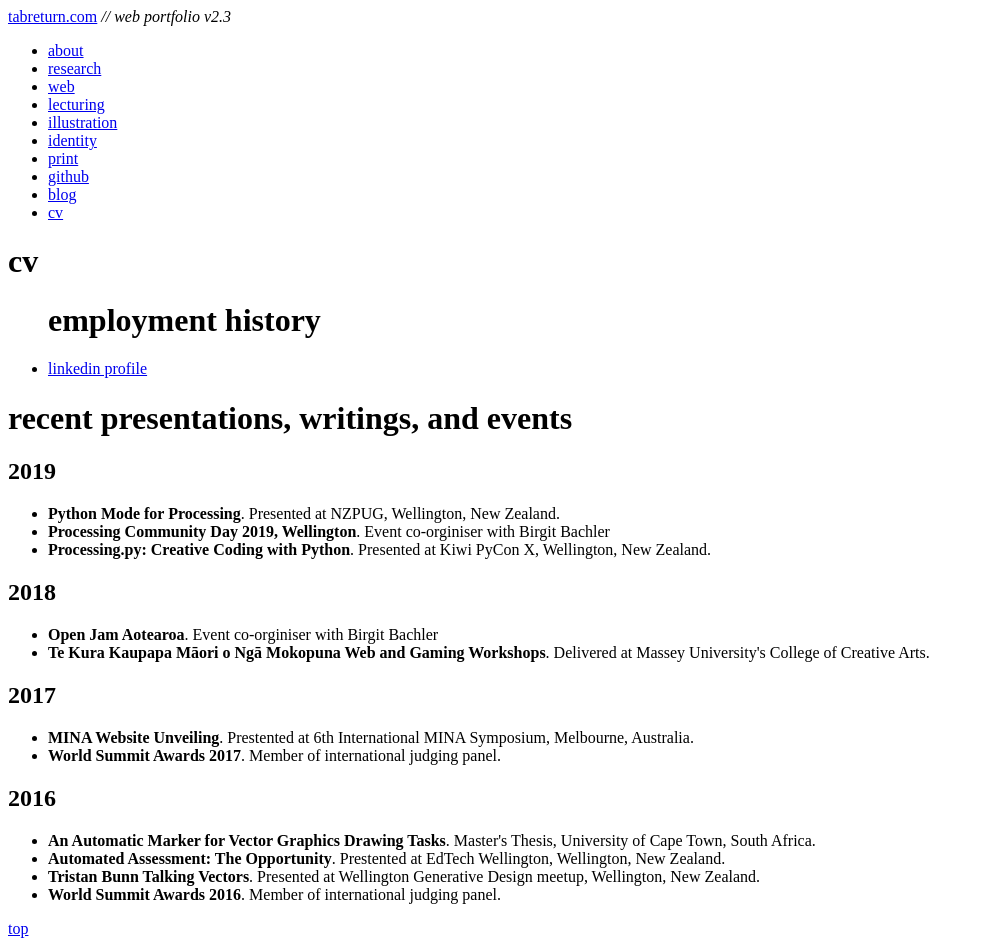
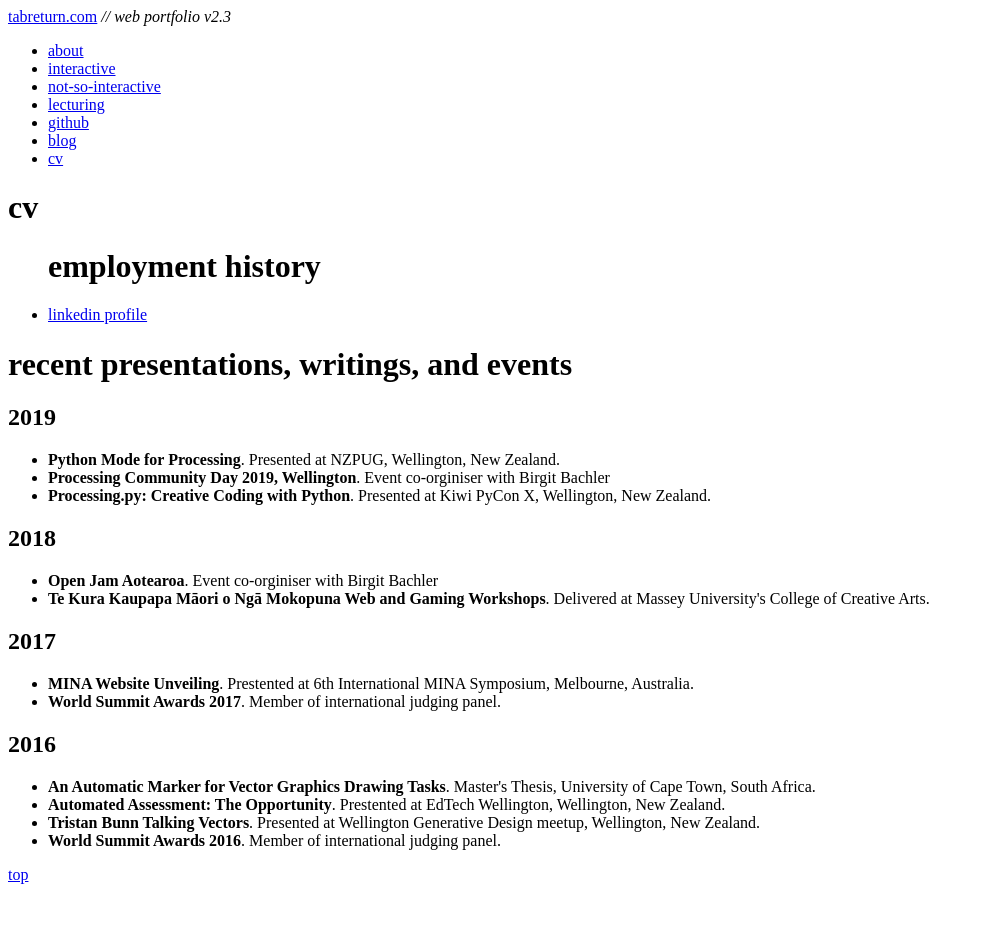
Before and after one commit to tabreturn/tabreturn.portfolio, a Jekyll site: the page built from cv.html, in a window 1280 px wide. Shown: the whole page, without its empty margins (0-984 px from the left). Built offline with Jekyll 4.4.1, drawn with Linux system fonts in a browser that asks for light colours; nearby versions of some CDN libraries; library files that are not in the unit come from our copies; comment, search, counter and statistics services are not loaded; after the commit the page ends 900 px from its top, so only the background shows below that.

Commit message:
- edit link list

```diff
--- a/_includes/header.html
+++ b/_includes/header.html
@@ -7,7 +7,7 @@
 
   <ul id="mainNav">
     <li><a href="/" {% if page.title == 'latest' %}class="sel"{% endif %}>about</a></li>
-    {% assign categories = 'research, web, lecturing, illustration, identity, print' | split: ', ' %}
+    {% assign categories = 'interactive, not-so-interactive, lecturing' | split: ', ' %}
     {% for category in categories %}
       <li><a href="{{ category }}.html" {% if page.title == category %}class="sel"{% endif %}>{{ category }}</a></li>
     {% endfor %}
```
